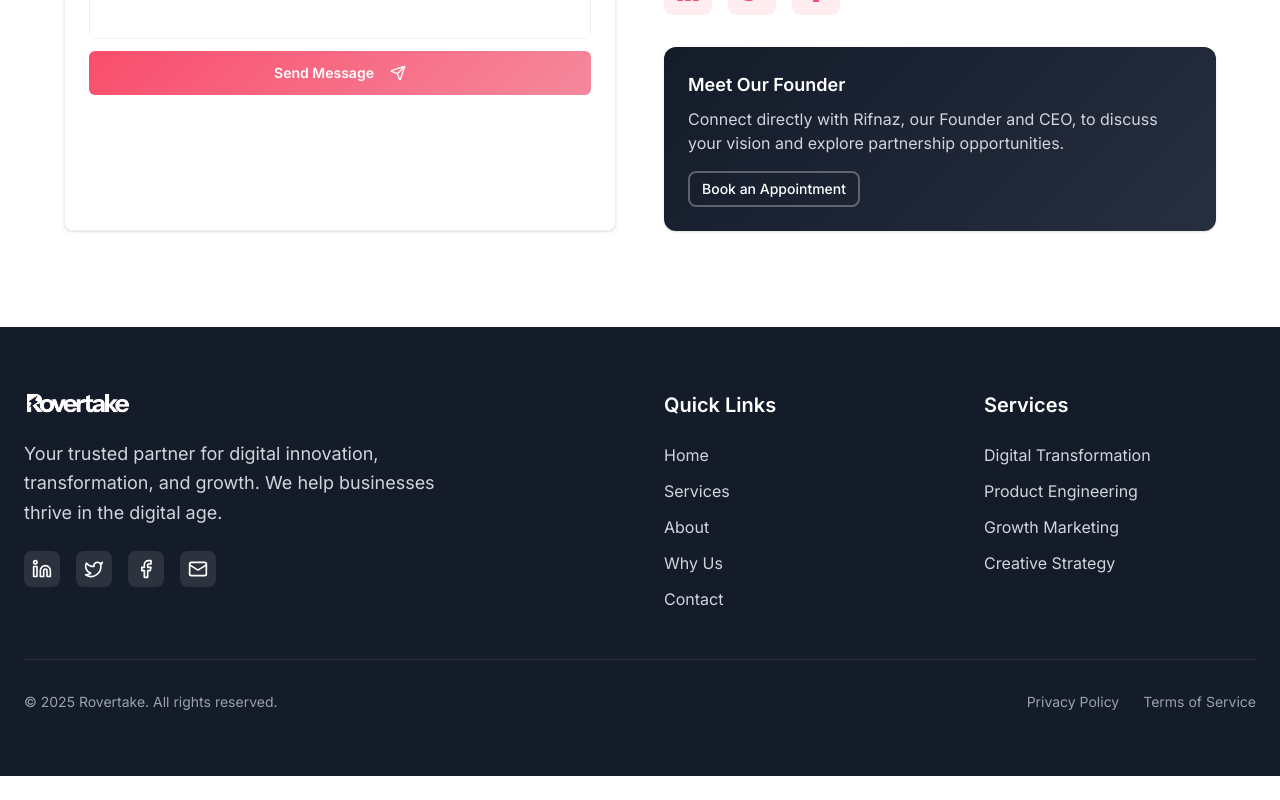
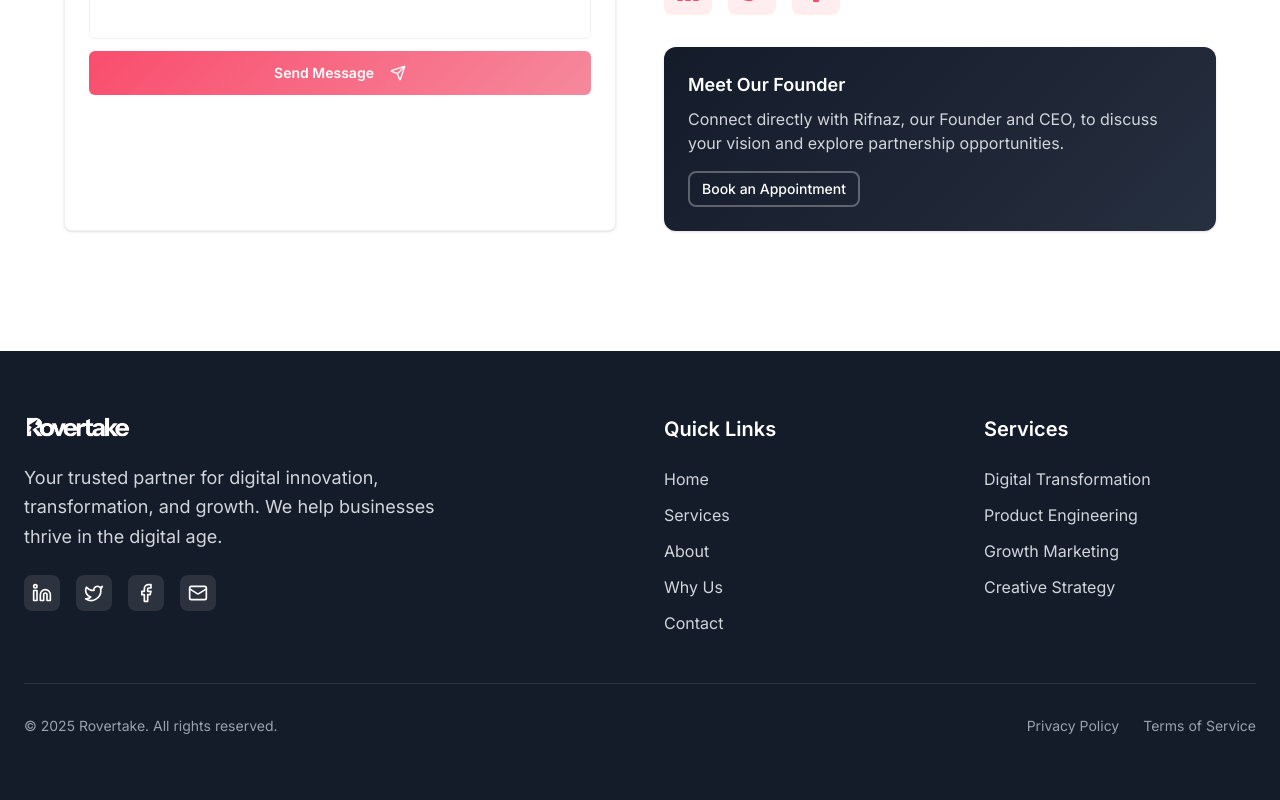
Before and after one commit to RovertakeEx/Rovertake_Landing, a React (Vite) app: page / in a window 1280 px wide. Shown: the part 4847-5647 px from the top of the page. Before the commit the page ends 5623 px from the top, so only its background shows below. Built offline with nearby package versions, Linux system fonts and the light colour scheme.

Commit message:
Header menu bg color issue fixed

```diff
--- a/src/App.tsx
+++ b/src/App.tsx
@@ -13,7 +13,9 @@ function App() {
       <Header/>
       <main className='flex-1'>
         <Index/>
+        <div className='p-3'>
          <ToastContainer position="top-right" autoClose={3000} theme="light" />
+        </div>
       </main>
       <Footer/>
     </>
--- a/src/components/Header.tsx
+++ b/src/components/Header.tsx
@@ -52,14 +52,14 @@ const Header = () => {
             </div>
             <div className="md:hidden">
               <button className={`${isScrolled ? "text-foreground" : "text-gray-300"} cursor-pointer inline-flex items-center justify-center gap-2 whitespace-nowrap rounded-lg text-sm font-medium transition-all duration-300 [&_svg]:size-4 [&_svg]:shrink-0 hover:bg-accent hover:text-accent-foreground h-10 w-10`}
-              onClick={() => setIsMenuOpen(!isMenuOpen)}
-            >
-              {isMenuOpen ? <X className="h-6 w-6" /> : <Menu className="h-6 w-6" />}
-            </button>
+                onClick={() => setIsMenuOpen(!isMenuOpen)}
+              >
+                {isMenuOpen ? <X className="h-6 w-6" /> : <Menu className="h-6 w-6" />}
+              </button>
             </div>
           </div>
           {isMenuOpen && (
-          <div className="md:hidden mt-4 pb-4 border-t border-border pt-4">
+          <div className={`md:hidden mt-4 pb-4 border-t border-border pt-4 ${isScrolled ? "bg-transparent" : "bg-gradient-hero"}`}>
             <div className="flex flex-col space-y-4">
               {navLinks.map((link) => (
                   <a
```
